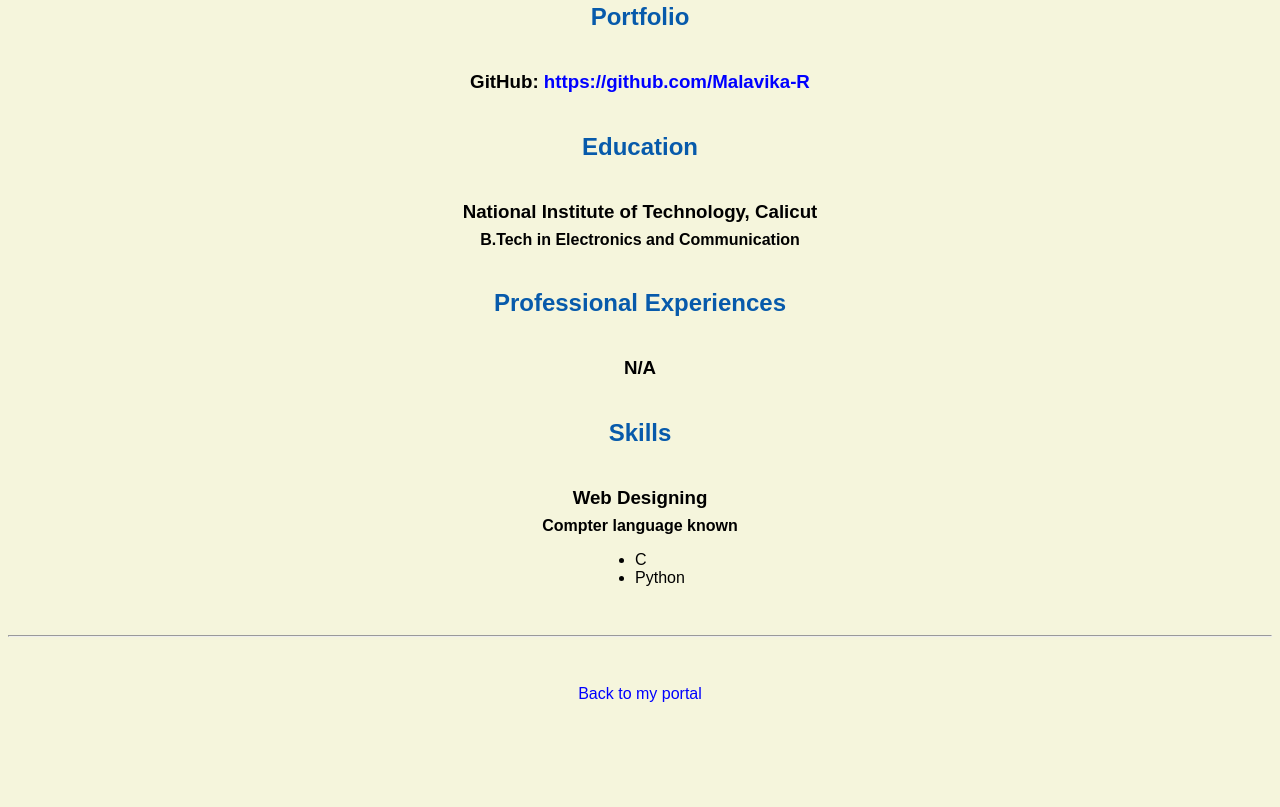
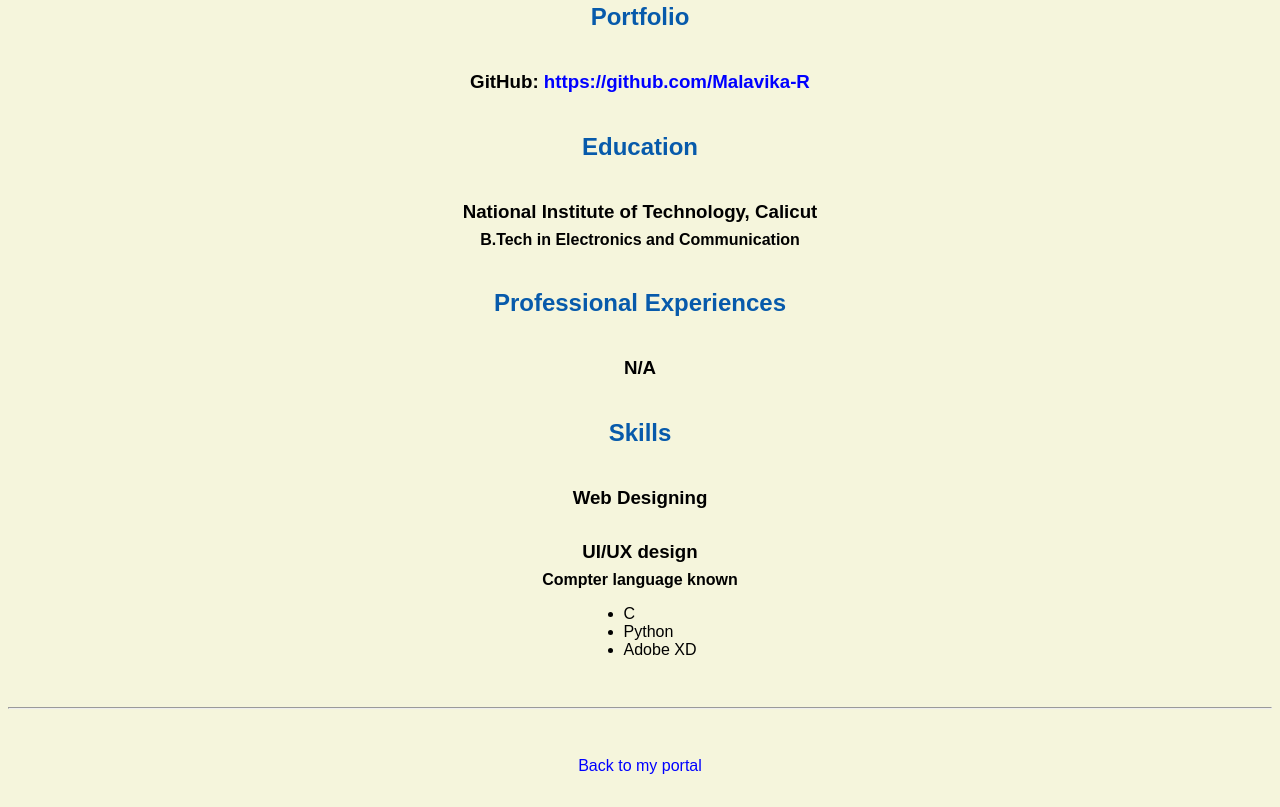
Before and after one commit to Malavika-R/Malavika-R.github.io, a plain HTML site: page resume.html in a window 1280 px wide. Shown: the part 576-1383 px from the top of the page. Before the commit the page ends 1311 px from the top, so only its background shows below. Drawn offline with Linux system fonts and the light colour scheme.

Commit message:
Update resume.html

```diff
--- a/resume.html
+++ b/resume.html
@@ -23,7 +23,7 @@
     <h4>Student</h4>
 
     <p>Email: <a href="mailto:malavika_b190855ec@nitc.ac.in" target="_blank">malavika_b190855ec@nitc.ac.in</a></p>
-    <!-- don't post physical address, personal phone number or other personal information on the web! -->
+
 
     <h2>Portfolio</h2>
       <h3>GitHub: <a href="https://github.com/Malavika-R" target="_blank">https://github.com/Malavika-R</a></h3>
@@ -40,10 +40,12 @@
     <h2>Skills</h2>
 
     <h3>Web Designing</h3>
+    <h3>UI/UX design</h3>
     <h4>Compter language known</h4>
      <ul>
         <li>C</li>
         <li>Python</li>
+        <li>Adobe XD</li>
       </ul>
   </body>
 
```
